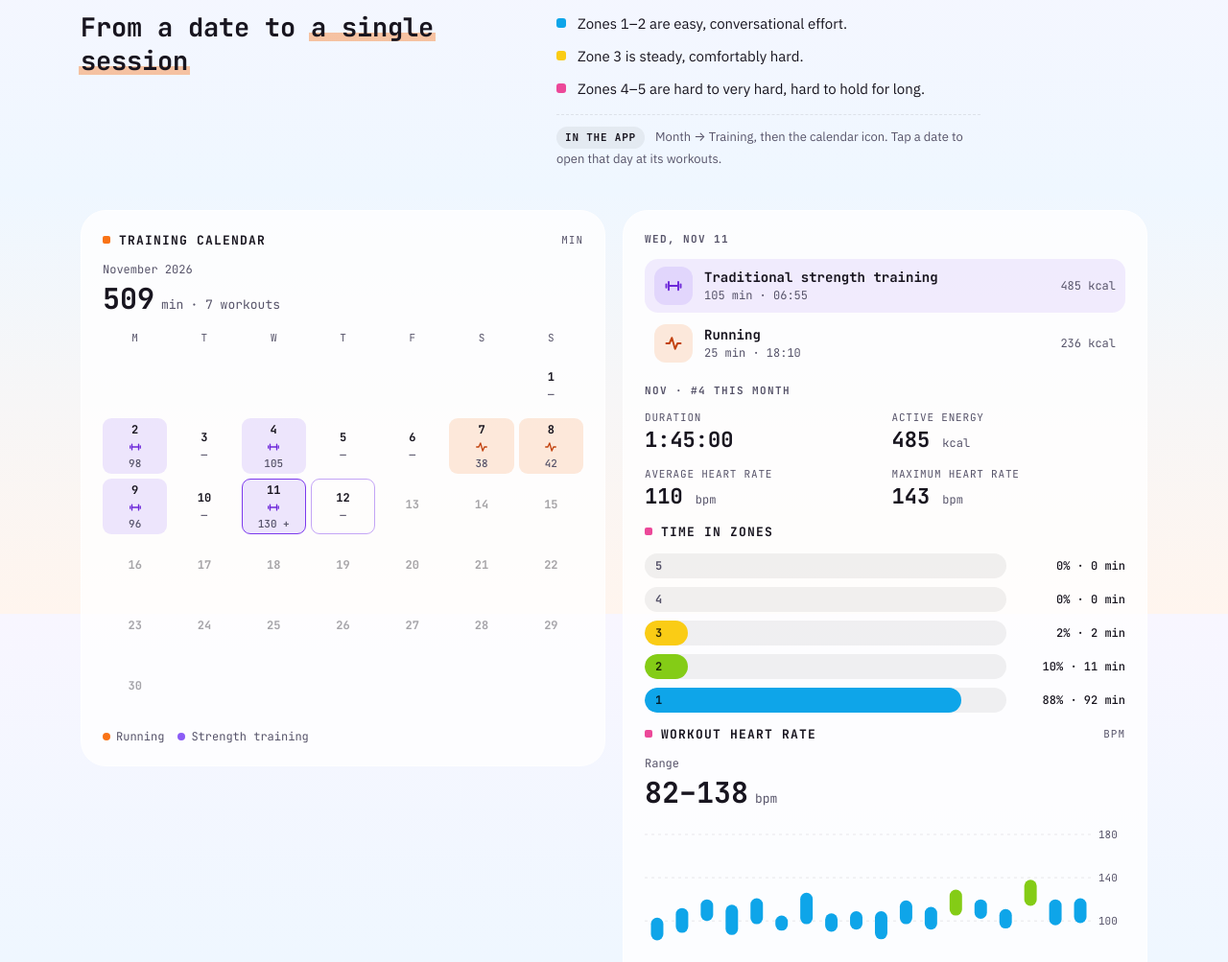
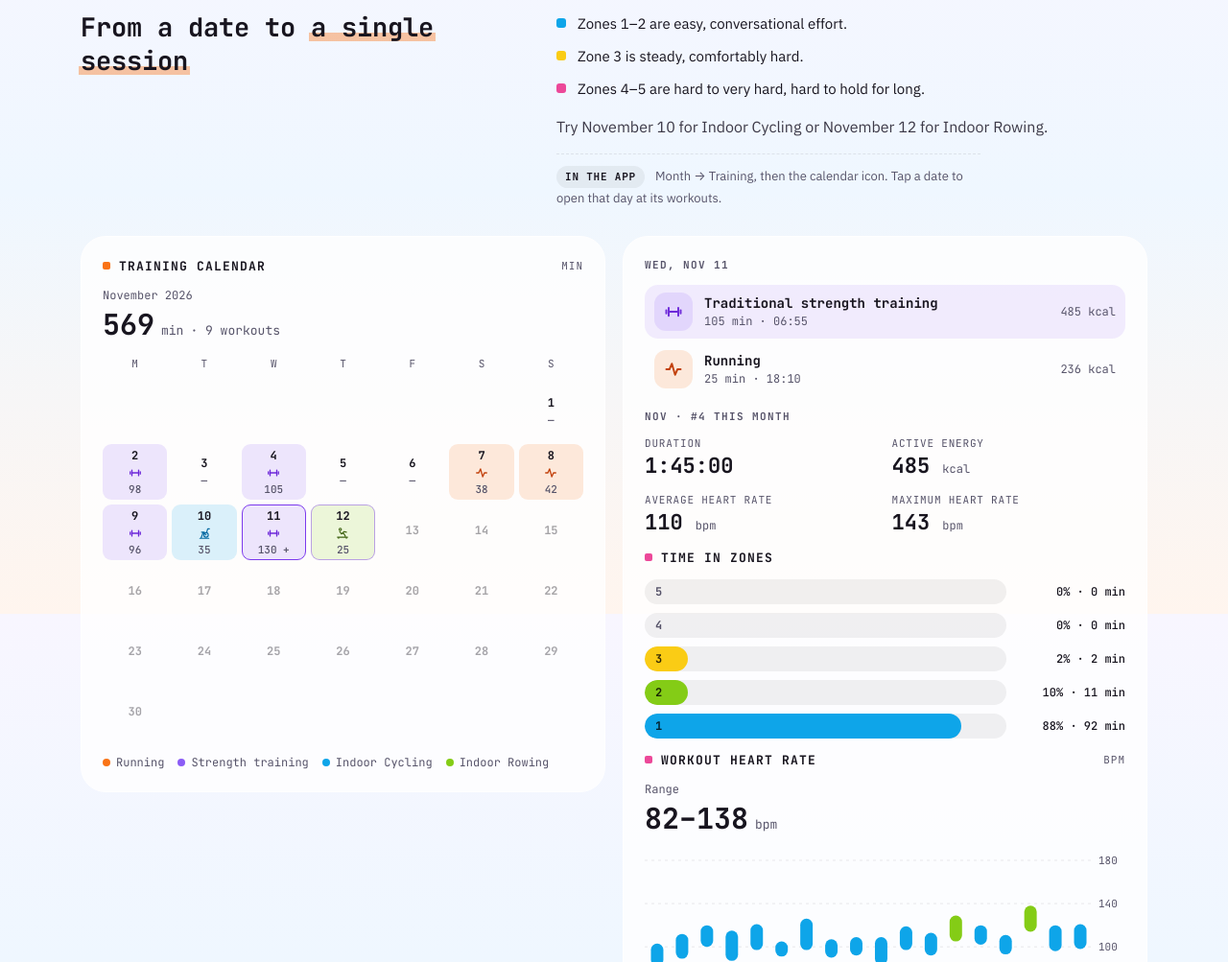
Before and after one commit to yihui-Xiong/rhythm-log, a plain HTML site: page docs/index.html in a window 1280 px wide. Shown: the part 5760-6763 px from the top of the page at 96% size. Drawn offline with Linux system fonts and the light colour scheme.

Commit message:
Add indoor cycling and rowing to the training calendar demo

```diff
--- a/docs/index.html
+++ b/docs/index.html
@@ -563,6 +563,7 @@ html { scroll-padding-top: calc(env(safe-area-inset-top, 0px) + 80px); }
             <li><i style="background:var(--straw)"></i><span>Zone 3 is steady, comfortably hard.</span></li>
             <li><i style="background:var(--pink)"></i><span>Zones 4–5 are hard to very hard, hard to hold for long.</span></li>
           </ul>
+          <p>Try November 10 for Indoor Cycling or November 12 for Indoor Rowing.</p>
           <p class="hint"><b>In the app</b> Month → Training, then the calendar icon. Tap a date to open that day at its workouts.</p>
         </div>
         <div class="grid2">
@@ -571,7 +572,7 @@ html { scroll-padding-top: calc(env(safe-area-inset-top, 0px) + 80px); }
             <div class="readout" id="calTotal"></div>
             <div class="cal-head" aria-hidden="true"><span>M</span><span>T</span><span>W</span><span>T</span><span>F</span><span>S</span><span>S</span></div>
             <div class="cal" id="trainCal"></div>
-            <div class="legend"><span><b style="background:var(--tangerine)"></b>Running</span><span><b style="background:var(--violet)"></b>Strength training</span></div>
+            <div class="legend"><span><b style="background:var(--tangerine)"></b>Running</span><span><b style="background:var(--violet)"></b>Strength training</span><span><b style="background:var(--sky)"></b>Indoor Cycling</span><span><b style="background:var(--lime)"></b>Indoor Rowing</span></div>
           </div>
           <div class="card" id="workoutPanel" aria-live="polite"></div>
         </div>
@@ -1341,9 +1342,16 @@ segmented("daySeg", DAYS.map((d) => d.name), dayIndex, (i) => {
 /* ---------- Training ---------- */
 const ICON = {
   r: (stroke) => `<svg width="100%" height="100%" viewBox="0 0 24 24" fill="none" stroke="${stroke}" stroke-width="2.3" stroke-linecap="round" stroke-linejoin="round" aria-hidden="true"><path d="M3 12h4l3-7 4 14 3-7h4"/></svg>`,
-  s: (stroke) => `<svg width="100%" height="100%" viewBox="0 0 24 24" fill="none" stroke="${stroke}" stroke-width="2.3" stroke-linecap="round" aria-hidden="true"><path d="M6 7v10M18 7v10M3 10v4M21 10v4M6 12h12"/></svg>`
+  s: (stroke) => `<svg width="100%" height="100%" viewBox="0 0 24 24" fill="none" stroke="${stroke}" stroke-width="2.3" stroke-linecap="round" aria-hidden="true"><path d="M6 7v10M18 7v10M3 10v4M21 10v4M6 12h12"/></svg>`,
+  indoorCycling: (stroke) => `<svg width="100%" height="100%" viewBox="0 0 24 24" fill="none" stroke="${stroke}" stroke-width="2" stroke-linecap="round" stroke-linejoin="round" aria-hidden="true"><circle cx="15" cy="15" r="4"/><path d="M4 21h16M6 21l4-11 5 5m-8-5h5m4 1 2-7h3"/></svg>`,
+  indoorRowing: (stroke) => `<svg width="100%" height="100%" viewBox="0 0 24 24" fill="none" stroke="${stroke}" stroke-width="2" stroke-linecap="round" stroke-linejoin="round" aria-hidden="true"><circle cx="8" cy="5" r="2"/><path d="m7 9 3 4 4-1 3 5M10 13l5-4 4 1M3 19h18m-16 0v2m14-2v2"/></svg>`
 };
-const TYPE = { r: { name: "Running", color: "--tangerine", ink: "#C2410C" }, s: { name: "Traditional strength training", color: "--violet", ink: "#6D28D9" } };
+const TYPE = {
+  r: { name: "Running", color: "--tangerine", ink: "#C2410C" },
+  s: { name: "Traditional strength training", color: "--violet", ink: "#6D28D9" },
+  indoorCycling: { name: "Indoor Cycling", color: "--sky", ink: "#0369A1" },
+  indoorRowing: { name: "Indoor Rowing", color: "--lime", ink: "#3F6212" }
+};
 const WEEKS = [
   { label: "Sep 21", run: 64, strength: 190, cycle: 40 }, { label: "Sep 28", run: 22, strength: 245, cycle: 35 },
   { label: "Oct 5", run: 95, strength: 260, cycle: 0 }, { label: "Oct 12", run: 70, strength: 110, cycle: 0 },
@@ -1356,8 +1364,10 @@ const WORKOUTS = {
   7: [{ type: "r", start: "17:30", min: 38, kcal: 371, avg: 145, max: 160, zones: [3, 6, 13, 14, 2], rank: 1 }],
   8: [{ type: "r", start: "08:10", min: 42, kcal: 410, avg: 149, max: 166, zones: [2, 5, 12, 18, 5], rank: 2 }],
   9: [{ type: "s", start: "07:00", min: 96, kcal: 441, avg: 106, max: 138, zones: [64, 23, 8, 1, 0], rank: 3 }],
+  10: [{ type: "indoorCycling", start: "07:15", min: 35, kcal: 287, avg: 139, max: 163, zones: [4, 9, 15, 7, 0], rank: 1 }],
   11: [{ type: "s", start: "06:55", min: 105, kcal: 485, avg: 110, max: 143, zones: [92, 11, 2, 0, 0], rank: 4 },
-       { type: "r", start: "18:10", min: 25, kcal: 236, avg: 138, max: 151, zones: [4, 9, 10, 2, 0], rank: 3 }]
+       { type: "r", start: "18:10", min: 25, kcal: 236, avg: 138, max: 151, zones: [4, 9, 10, 2, 0], rank: 3 }],
+  12: [{ type: "indoorRowing", start: "08:20", min: 25, kcal: 207, avg: 142, max: 165, zones: [3, 6, 10, 6, 0], rank: 1 }]
 };
 const ZONE_BOUNDS = [115, 134, 152, 171];
 const ZONE_COLORS = ["--sky", "--lime", "--straw", "--tangerine", "--pink"];
```
